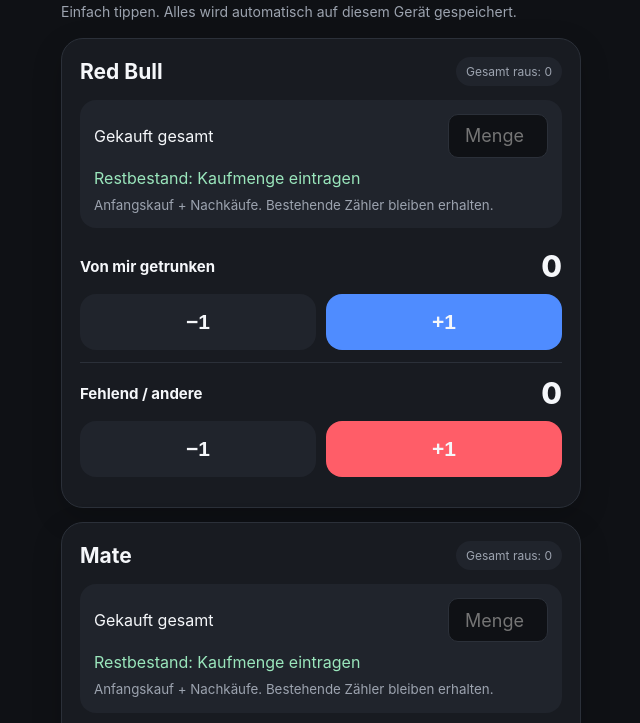
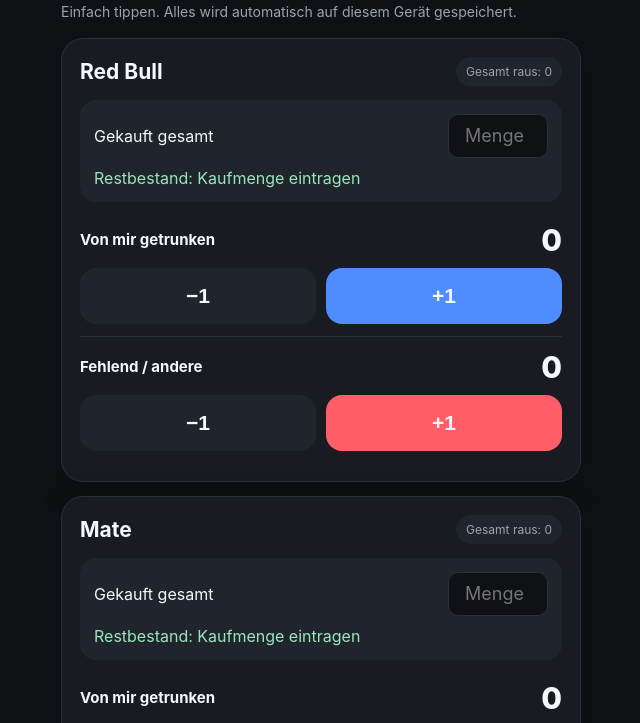
Before and after one commit to lodiehoe/dosen-tracker, a plain HTML site: page index.html in a window 1280 px wide. Shown: the part 56-779 px from the top of the page, without its empty margins (319-959 px from the left). Drawn offline with Linux system fonts and the light colour scheme.

Commit message:
Show restock reminder at zero and remove stock helper text

```diff
--- a/index.html
+++ b/index.html
@@ -172,8 +172,7 @@
             <label for="purchased-${d.id}">Gekauft gesamt</label>
             <input id="purchased-${d.id}" aria-label="${d.name} gekauft gesamt" type="number" inputmode="numeric" min="0" max="1000000000" step="1" placeholder="Menge" value="${x.purchased ?? ''}" onchange="setPurchased('${d.id}',this)" />
           </div>
-          <div class="remaining ${remaining !== null && remaining < 0 ? 'warning' : ''}">${remaining === null ? 'Restbestand: Kaufmenge eintragen' : remaining < 0 ? `Restbestand: ${remaining} · Kaufmenge prüfen` : `Noch übrig: ${remaining}`}</div>
-          <small>Anfangskauf + Nachkäufe. Bestehende Zähler bleiben erhalten.</small>
+          <div class="remaining ${remaining !== null && remaining <= 0 ? 'warning' : ''}">${remaining === null ? 'Restbestand: Kaufmenge eintragen' : remaining < 0 ? `Restbestand: ${remaining} · Kaufmenge prüfen` : remaining === 0 ? 'Noch übrig: 0 · Nachkaufen?' : `Noch übrig: ${remaining}`}</div>
         </div>
 
         <div class="section">
```
